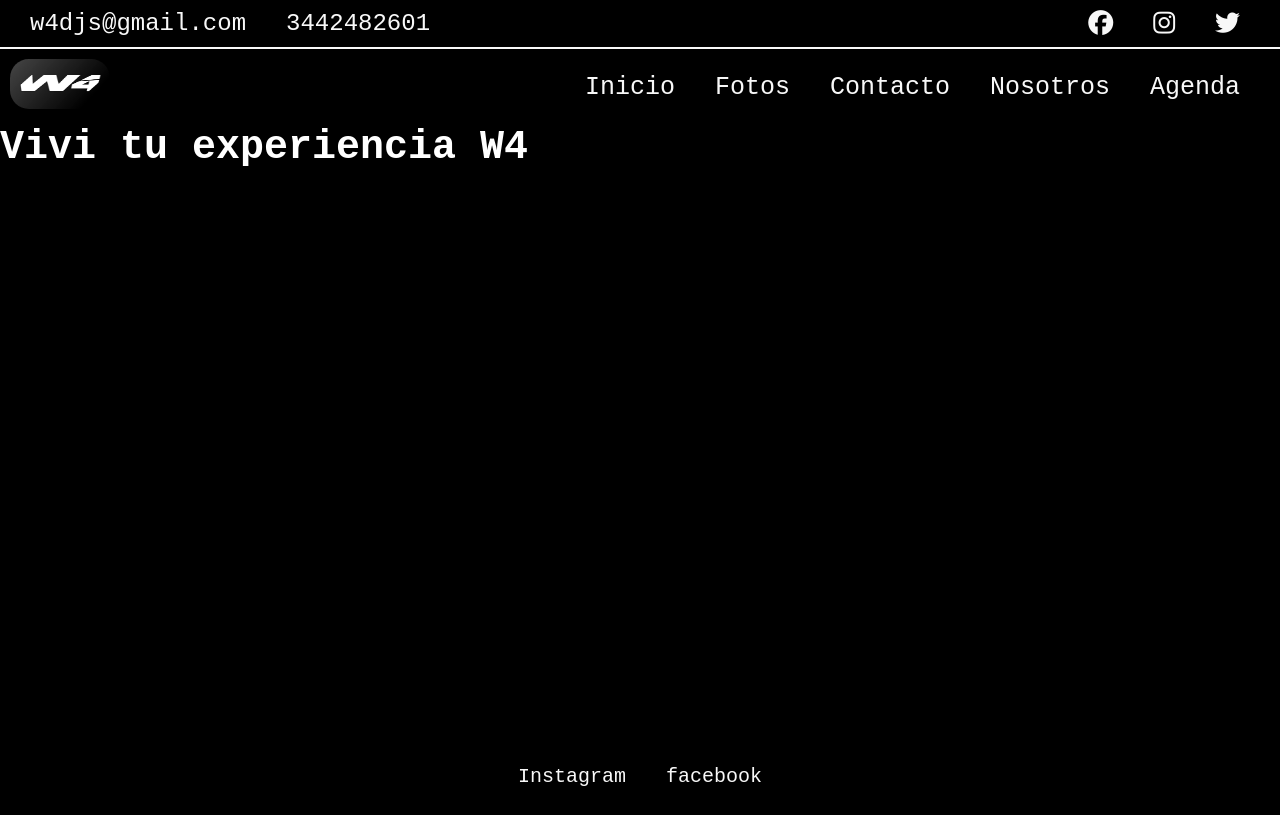
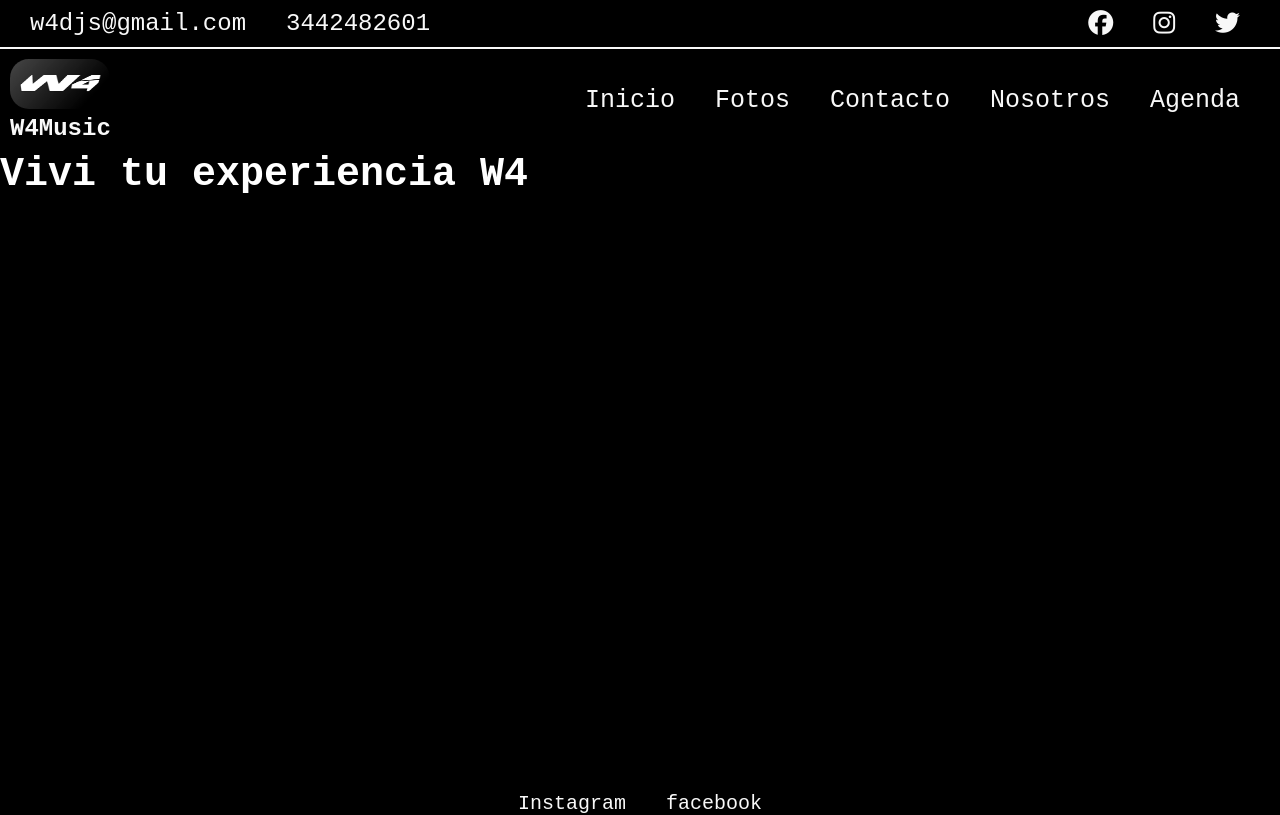
Before and after one commit to Caffa07/coderhouse-desafio, a plain HTML site: page index.html in a window 1280 px wide. Drawn offline with Linux system fonts and the light colour scheme.

Commit message:
Cambio minimo

```diff
--- a/index.html
+++ b/index.html
@@ -39,6 +39,7 @@
                 <div class="containerLogo">
                     <h1>
                         <img src="./images/icono.png" alt="" width="100" height="50" />
+                        <p>W4Music</p>
                     </h1>
                 </div>
                 <div class="containerMenu">
```
